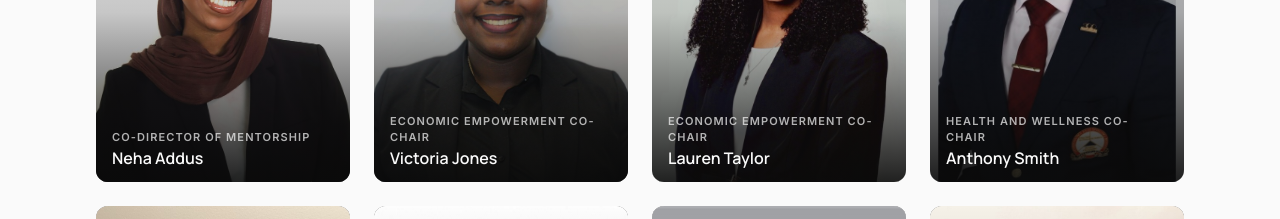
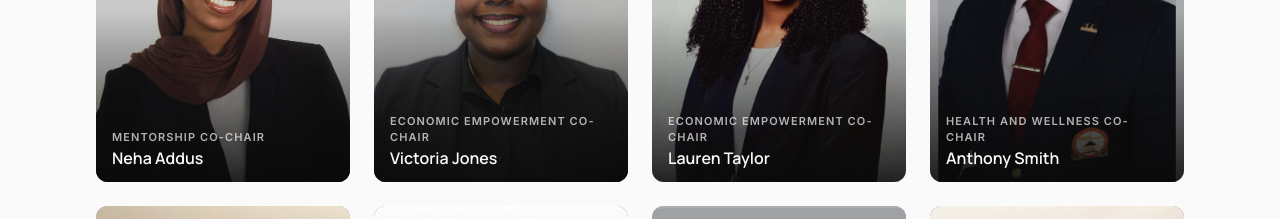
Before and after one commit to Thenathanb/UH-C100, a React (Vite) app: page /exec-board in a window 1280 px wide. Shown: the part 1300-1519 px from the top of the page. Built offline with nearby package versions, Linux system fonts and the light colour scheme.

Commit message:
Remove exec card hover prompt, add more LinkedIn links
- Drop the "View LinkedIn" hover pill per feedback; accent bar stays
- Add LinkedIn: Jasachin Harris, Joel Abrha
- Align Neha Addus's title with Ja'Shaud Johnson's (Mentorship Co-Chair)

```diff
--- a/src/components/ExecCard.jsx
+++ b/src/components/ExecCard.jsx
@@ -37,14 +37,6 @@ export default function ExecCard({ member, delay = 0, onClick }) {
           <div className="pointer-events-none absolute bottom-0 left-0 h-0 w-[3px] bg-rose transition-all duration-500 ease-out group-hover:h-full" />
         )}
 
-        {interactive && (
-          <div className="pointer-events-none absolute inset-0 flex items-center justify-center opacity-0 transition-opacity duration-300 group-hover:opacity-100">
-            <span className="rounded bg-rose/80 px-3 py-1.5 text-[11px] font-bold uppercase tracking-widest text-paper">
-              View LinkedIn
-            </span>
-          </div>
-        )}
-
         <div className="absolute inset-x-0 bottom-0 translate-y-0.5 p-4 transition-transform duration-300 ease-out group-hover:translate-y-0">
           <p className="mb-0.5 text-[11px] font-semibold uppercase tracking-widest text-paper/70">
             {member.title}
--- a/src/data/execBoard.js
+++ b/src/data/execBoard.js
@@ -51,7 +51,7 @@ export const execBoard = [
   },
   {
     name: "Neha Addus",
-    title: "Co-Director of Mentorship",
+    title: "Mentorship Co-Chair",
     photo: "/images/exec/neha-addus.jpg",
     linkedin: "https://www.linkedin.com/in/neha-addus/",
   },
@@ -76,6 +76,7 @@ export const execBoard = [
     name: "Jasachin Harris",
     title: "Health and Wellness Chair",
     photo: "/images/exec/jasachin-harris.jpg",
+    linkedin: "https://www.linkedin.com/in/jasachin-harris-96069a2b6/",
   },
   {
     name: "Mikayla Nicholas",
@@ -93,6 +94,7 @@ export const execBoard = [
     name: "Joel Abrha",
     title: "Co-Director of Communications",
     photo: "/images/exec/joel-abrha.jpg",
+    linkedin: "https://www.linkedin.com/in/joel-abrha-22237b251/",
   },
   {
     name: "Allen Chervil",
```
Also changed, not shown: 1 other file (tests, documents, lock files or other folders).
